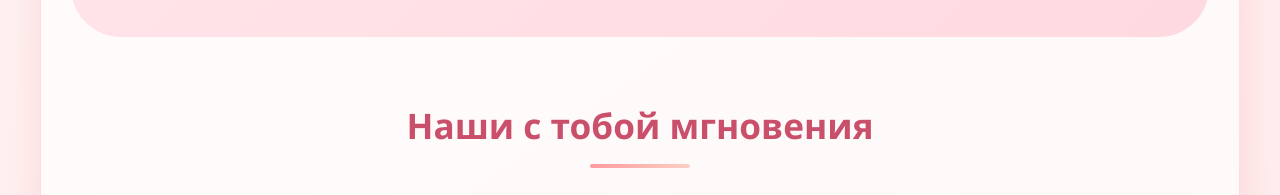
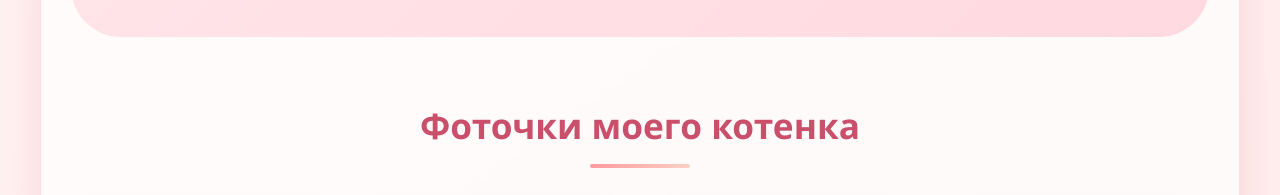
Before and after one commit to MichAlexey/Dear_Anya, a plain HTML site: page index.html in a window 1280 px wide. Shown: the part 1052-1247 px from the top of the page. Drawn offline with Linux system fonts and the light colour scheme.

Commit message:
index.html

```diff
--- a/index.html
+++ b/index.html
@@ -32,9 +32,8 @@
         </section>
 
         <section class="section gallery">
-            <h2>Наши с тобой мгновения</h2>
+            <h2>Фоточки моего котенка</h2>
             <div class="gallery-grid">
-                <!-- Здесь будут фото. Убедись, что картинки лежат в папке images с такими именами -->
                 <img src="image/photo1.jpg" alt="Наше фото 1" class="gallery-img">
                 <img src="image/photo2.jpg" alt="Наше фото 2" class="gallery-img">
                 <img src="image/photo3.jpg" alt="Наше фото 3" class="gallery-img">
@@ -61,4 +60,5 @@
 
     <script src="script.js"></script>
 </body>
+
 </html>
```
